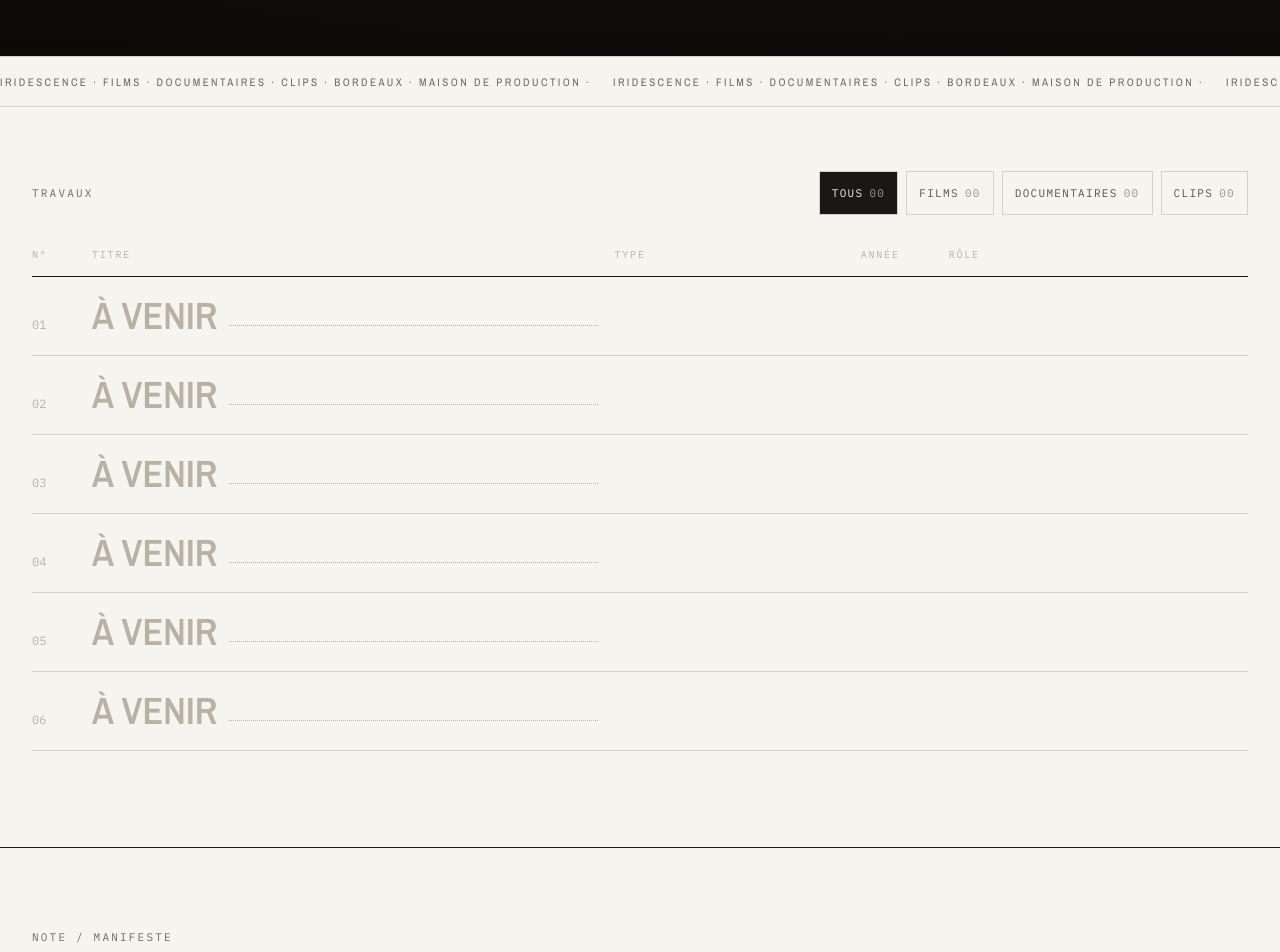
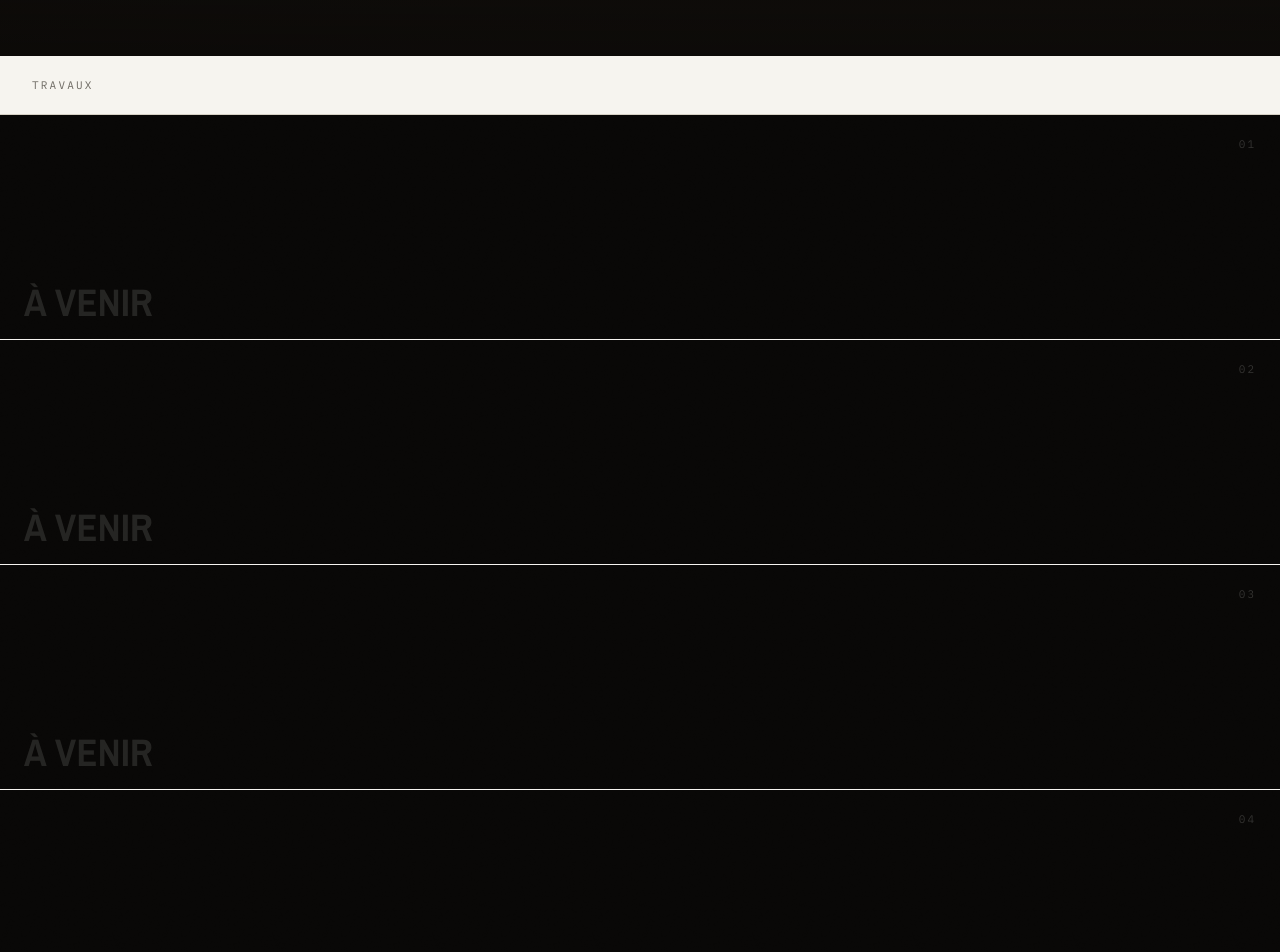
Before and after one commit to NicoBOi/Iridescence, a Next.js app: page / in a window 1280 px wide. Shown: the part 680-1632 px from the top of the page. Built offline with nearby package versions, Linux system fonts and the light colour scheme.

Commit message:
DA overhaul: cinematic frames index, stripped effects to grain only, shorter manifesto

```diff
--- a/app/components/Contact.tsx
+++ b/app/components/Contact.tsx
@@ -53,7 +53,7 @@ export default function Contact() {
 
       <div style={{ borderTop: "1px solid var(--border)" }}>
         {/* Email : clic pour copier (justif : contact sans friction, retour tactile) */}
-        <button data-magnetic onClick={copy} className={`${rowClass} w-full text-left`} style={rowStyle}>
+        <button onClick={copy} className={`${rowClass} w-full text-left`} style={rowStyle}>
           <span className="uppercase" style={{ fontSize: "11px", letterSpacing: "0.14em" }}>
             Email
           </span>
@@ -69,8 +69,7 @@ export default function Contact() {
 
         {links.map(({ label, value, href }) => (
           <a
-            data-magnetic
-            key={label}
+                       key={label}
             href={href}
             target="_blank"
             rel="noopener noreferrer"
--- a/app/components/Generique.tsx
+++ b/app/components/Generique.tsx
@@ -24,7 +24,7 @@ export default function Generique() {
             initial={{ opacity: 0, y: 10 }}
             whileInView={{ opacity: 1, y: 0 }}
             viewport={{ once: true, margin: "-8%" }}
-            transition={{ duration: 0.5, delay: i * 0.08, ease: [0.16, 1, 0.3, 1] }}
+            transition={{ duration: 0.8, delay: i * 0.1, ease: [0.16, 1, 0.3, 1] }}
             className="group grid grid-cols-[40px_1fr] md:grid-cols-[44px_minmax(0,1.6fr)_minmax(0,1fr)_minmax(0,120px)] gap-x-4 gap-y-1 items-baseline py-6"
             style={{ borderBottom: "1px solid var(--border)" }}
           >
--- a/app/components/IndexList.tsx
+++ b/app/components/IndexList.tsx
@@ -1,158 +1,162 @@
 "use client";
 
-import { useState } from "react";
 import Link from "next/link";
 import { motion } from "framer-motion";
-import { projets, Projet, ProjetType } from "@/data/projets";
-import ScrambleText from "./ScrambleText";
-import FilmTrail from "./FilmTrail";
+import { projets } from "@/data/projets";
+import Grain from "./Grain";
 
-const filters: { label: string; match: (t: ProjetType) => boolean }[] = [
-  { label: "Tous", match: () => true },
-  { label: "Films", match: (t) => t === "film" },
-  { label: "Documentaires", match: (t) => t === "documentaire" },
-  { label: "Clips", match: (t) => t === "clip" },
-];
-
-const COLS =
-  "grid-cols-[40px_1fr] md:grid-cols-[44px_minmax(0,2.2fr)_minmax(0,1fr)_72px_minmax(0,1.3fr)]";
-
-function Row({ projet, index }: { projet: Projet; index: number }) {
+function ProjectFrame({ projet, index }: { projet: (typeof projets)[0]; index: number }) {
   return (
     <motion.div
-      initial={{ opacity: 0, y: 8 }}
-      whileInView={{ opacity: 1, y: 0 }}
-      viewport={{ once: true, margin: "-8%" }}
-      transition={{ duration: 0.5, delay: Math.min(index * 0.04, 0.3) }}
+      initial={{ opacity: 0 }}
+      whileInView={{ opacity: 1 }}
+      viewport={{ once: true, margin: "-6%" }}
+      transition={{ duration: 1.2, ease: [0.16, 1, 0.3, 1] }}
     >
       <Link
-        data-magnetic
         href={`/projets/${projet.id}`}
-        className={`group relative grid ${COLS} gap-x-4 gap-y-1 items-baseline py-5 transition-colors duration-300 hover:bg-[var(--ink)] hover:text-[var(--bg)]`}
-        style={{ paddingLeft: "8px", paddingRight: "8px", marginLeft: "-8px", marginRight: "-8px" }}
+        className="group block relative overflow-hidden"
+        style={{ backgroundColor: "#0c0a08", height: "70vh", minHeight: "400px" }}
       >
-        <span style={{ fontSize: "12px", color: "inherit" }}>{String(index + 1).padStart(2, "0")}</span>
-        <span>
-          <span
-            className="font-display uppercase block transition-transform duration-300 group-hover:translate-x-2"
-            style={{ fontWeight: 600, fontSize: "clamp(22px, 3vw, 38px)", lineHeight: 1, letterSpacing: "0.01em" }}
-          >
-            {projet.titre}
-          </span>
-          <span className="md:hidden block uppercase mt-1" style={{ fontSize: "11px", letterSpacing: "0.1em", opacity: 0.7 }}>
-            {projet.type} · {projet.annee} · {projet.role}
-          </span>
+        <Grain opacity={0.12} />
+        {/* Vignette basse pour lisibilité du titre */}
+        <div
+          aria-hidden
+          style={{
+            position: "absolute",
+            inset: 0,
+            background: "linear-gradient(to top, rgba(12,10,8,0.9) 0%, transparent 55%)",
+            zIndex: 1,
+          }}
+        />
+        {/* Numéro */}
+        <span
+          style={{
+            position: "absolute",
+            top: "28px",
+            right: "28px",
+            fontSize: "11px",
+            letterSpacing: "0.18em",
+            color: "rgba(246,244,239,0.4)",
+            zIndex: 2,
+          }}
+        >
+          {String(index + 1).padStart(2, "0")}
         </span>
-        <span className="hidden md:block uppercase" style={{ fontSize: "11px", letterSpacing: "0.1em" }}>
-          {projet.type}
+        {/* Métadonnée type + année */}
+        <span
+          style={{
+            position: "absolute",
+            bottom: "32px",
+            right: "28px",
+            fontSize: "11px",
+            letterSpacing: "0.16em",
+            color: "rgba(246,244,239,0.5)",
+            textTransform: "uppercase",
+            zIndex: 2,
+          }}
+        >
+          {projet.type} · {projet.annee}
         </span>
-        <span className="hidden md:block" style={{ fontSize: "12px" }}>
-          {projet.annee}
+        {/* Titre */}
+        <span
+          className="font-display uppercase block transition-transform duration-700 ease-out group-hover:translate-x-1"
+          style={{
+            position: "absolute",
+            bottom: "24px",
+            left: "28px",
+            fontWeight: 700,
+            fontSize: "clamp(32px, 6vw, 96px)",
+            lineHeight: 0.9,
+            letterSpacing: "0.01em",
+            color: "var(--bg)",
+            zIndex: 2,
+          }}
+        >
+          {projet.titre}
         </span>
-        <span className="hidden md:block uppercase" style={{ fontSize: "11px", letterSpacing: "0.1em" }}>
-          {projet.role}
-        </span>
-        <span
+        {/* Lift au hover */}
+        <div
           aria-hidden
-          className="absolute right-2 top-1/2 -translate-y-1/2 opacity-0 -translate-x-2 group-hover:opacity-100 group-hover:translate-x-0 transition-all duration-300"
-          style={{ fontSize: "16px" }}
-        >
-          &rarr;
-        </span>
+          className="transition-opacity duration-700 opacity-0 group-hover:opacity-100"
+          style={{
+            position: "absolute",
+            inset: 0,
+            background: "rgba(246,244,239,0.03)",
+            zIndex: 1,
+          }}
+        />
       </Link>
     </motion.div>
   );
 }
 
-function PlaceholderRow({ index }: { index: number }) {
+function PlaceholderFrame({ index }: { index: number }) {
   return (
     <div
-      className={`group grid ${COLS} gap-x-4 items-baseline py-5 transition-colors duration-300 hover:bg-[rgba(26,23,20,0.03)]`}
-      style={{ color: "var(--text-faint)", paddingLeft: "8px", paddingRight: "8px", marginLeft: "-8px", marginRight: "-8px" }}
+      className="relative overflow-hidden"
+      style={{ backgroundColor: "#080706", height: "28vh", minHeight: "160px" }}
     >
-      <span style={{ fontSize: "12px" }}>{String(index + 1).padStart(2, "0")}</span>
-      <span className="flex items-baseline gap-3">
-        <span className="font-display uppercase" style={{ fontWeight: 600, fontSize: "clamp(22px, 3vw, 38px)", lineHeight: 1 }}>
-          À venir
-        </span>
-        <span className="leader hidden md:block" />
+      <Grain opacity={0.07} />
+      <span
+        style={{
+          position: "absolute",
+          top: "20px",
+          right: "24px",
+          fontSize: "11px",
+          letterSpacing: "0.18em",
+          color: "rgba(246,244,239,0.18)",
+        }}
+      >
+        {String(index + 1).padStart(2, "0")}
       </span>
-      <span className="hidden md:block" />
-      <span className="hidden md:block" />
-      <span className="hidden md:block" />
+      <span
+        className="font-display uppercase"
+        style={{
+          position: "absolute",
+          bottom: "20px",
+          left: "24px",
+          fontWeight: 700,
+          fontSize: "clamp(20px, 3vw, 48px)",
+          lineHeight: 0.9,
+          letterSpacing: "0.01em",
+          color: "rgba(246,244,239,0.12)",
+        }}
+      >
+        À venir
+      </span>
     </div>
   );
 }
 
 export default function IndexList() {
-  const [active, setActive] = useState(0);
-  const [hover, setHover] = useState<number | null>(null);
-  const filtered = projets.filter((p) => filters[active].match(p.type));
   const hasProjects = projets.length > 0;
-  const count = (i: number) => projets.filter((p) => filters[i].match(p.type)).length;
+  const placeholders = Math.max(0, 5 - projets.length);
 
   return (
-    <section id="travaux" className="px-6 md:px-8 pt-16 pb-24 scroll-mt-20">
-      <div className="flex flex-wrap items-baseline justify-between gap-4 mb-8">
-        <h2 style={{ fontSize: "11px", letterSpacing: "0.2em", color: "var(--text-muted)" }}>
-          <ScrambleText text="TRAVAUX" trigger="view" />
+    <section id="travaux" className="scroll-mt-20">
+      <div
+        className="px-6 md:px-8 py-5"
+        style={{ borderBottom: "1px solid var(--border)" }}
+      >
+        <h2 style={{ fontSize: "11px", letterSpacing: "0.2em", color: "var(--text-muted)", textTransform: "uppercase" }}>
+          Travaux
         </h2>
-        <div className="flex flex-wrap items-center gap-2">
-          {filters.map((f, i) => {
-            const isActive = active === i;
-            const isHover = hover === i;
-            return (
-              <button
-                key={f.label}
-                data-magnetic
-                onClick={() => setActive(i)}
-                onMouseEnter={() => setHover(i)}
-                onMouseLeave={() => setHover(null)}
-                className="uppercase inline-flex items-center min-h-[44px] px-3 transition-colors duration-300"
-                style={{
-                  fontSize: "11px",
-                  letterSpacing: "0.12em",
-                  border: "1px solid var(--border)",
-                  backgroundColor: isActive ? "var(--ink)" : isHover ? "rgba(26,23,20,0.06)" : "transparent",
-                  color: isActive ? "var(--bg)" : isHover ? "var(--ink)" : "var(--text-secondary)",
-                }}
-              >
-                {f.label}
-                <span style={{ opacity: 0.6, marginLeft: "6px" }}>{String(count(i)).padStart(2, "0")}</span>
-              </button>
-            );
-          })}
-        </div>
       </div>
 
-      <div
-        className={`hidden md:grid ${COLS} gap-x-4 uppercase pb-3`}
-        style={{ fontSize: "10px", letterSpacing: "0.18em", color: "var(--text-faint)", borderBottom: "1px solid var(--ink)" }}
-      >
-        <span>Nº</span>
-        <span>Titre</span>
-        <span>Type</span>
-        <span>Année</span>
-        <span>Rôle</span>
+      <div style={{ borderBottom: "1px solid var(--ink)" }}>
+        {hasProjects &&
+          projets.map((p, i) => (
+            <div key={p.id} style={{ borderBottom: "1px solid rgba(246,244,239,0.06)" }}>
+              <ProjectFrame projet={p} index={i} />
+            </div>
+          ))}
+        {Array.from({ length: placeholders }).map((_, i) => (
+          <div key={i} style={{ borderBottom: "1px solid rgba(246,244,239,0.04)" }}>
+            <PlaceholderFrame index={projets.length + i} />
+          </div>
+        ))}
       </div>
-      <div className="md:hidden" style={{ borderTop: "1px solid var(--ink)" }} />
-
-      {/* FilmTrail : cadres pellicule qui surgissent derrière le curseur sur l'index. */}
-      <FilmTrail>
-        <div>
-          {hasProjects
-            ? filtered.map((p, i) => (
-                <div key={p.id} style={{ borderBottom: "1px solid var(--border)" }}>
-                  <Row projet={p} index={i} />
-                </div>
-              ))
-            : [0, 1, 2, 3, 4, 5].map((i) => (
-                <div key={i} style={{ borderBottom: "1px solid var(--border)" }}>
-                  <PlaceholderRow index={i} />
-                </div>
-              ))}
-        </div>
-      </FilmTrail>
     </section>
   );
 }
--- a/app/components/Nav.tsx
+++ b/app/components/Nav.tsx
@@ -50,7 +50,6 @@ export default function Nav() {
         {links.map(({ href, label }) => (
           <li key={href}>
             <Link
-              data-magnetic
               href={href}
               className="group inline-flex items-center min-h-[44px]"
               style={{
--- a/app/components/Note.tsx
+++ b/app/components/Note.tsx
@@ -1,38 +1,28 @@
 "use client";
 
 import { motion } from "framer-motion";
-import ScrambleText from "./ScrambleText";
-
-const manifesto =
-  "Iridescence est une maison de production indépendante basée à Bordeaux. " +
-  "On est cinq, chacun à son poste, avec l’envie de faire des films, des documentaires " +
-  "et des clips qui ont une vraie forme. Pas du contenu, pas du corporate sans idée. " +
-  "On cherche des images fortes, nocturnes, élégantes, parfois sales, toujours pensées. " +
-  "Un endroit pour produire sérieusement, sans lisser ce qui fait la force d’un projet.";
 
 export default function Note() {
   return (
     <section
       id="note"
-      className="px-6 md:px-8 py-20 scroll-mt-20"
+      className="px-6 md:px-8 py-24 scroll-mt-20"
       style={{ borderTop: "1px solid var(--ink)" }}
     >
-      <h2 className="mb-10" style={{ fontSize: "11px", letterSpacing: "0.2em", color: "var(--text-muted)" }}>
-        <ScrambleText text="NOTE / MANIFESTE" trigger="view" />
-      </h2>
       <motion.p
-        initial={{ opacity: 0, y: 12 }}
+        initial={{ opacity: 0, y: 10 }}
         whileInView={{ opacity: 1, y: 0 }}
         viewport={{ once: true, margin: "-12%" }}
-        transition={{ duration: 0.8, ease: [0.16, 1, 0.3, 1] }}
+        transition={{ duration: 1, ease: [0.16, 1, 0.3, 1] }}
         style={{
-          maxWidth: "60ch",
-          fontSize: "clamp(16px, 1.8vw, 24px)",
+          maxWidth: "52ch",
+          fontSize: "clamp(16px, 1.8vw, 22px)",
           lineHeight: 1.75,
           color: "var(--text-primary)",
         }}
       >
-        {manifesto}
+        On est cinq, chacun à son poste. On fait des films, des documentaires et des clips
+        qui ont une vraie forme. Images fortes, nocturnes, toujours pensées.
       </motion.p>
     </section>
   );
--- a/app/layout.tsx
+++ b/app/layout.tsx
@@ -3,8 +3,6 @@ import "./globals.css";
 import MotionProvider from "./components/MotionProvider";
 import Nav from "./components/Nav";
 import Footer from "./components/Footer";
-import ScrollProgress from "./components/ScrollProgress";
-import MagneticCursor from "./components/MagneticCursor";
 
 export const metadata: Metadata = {
   metadataBase: new URL("https://iridescence-ten.vercel.app"),
@@ -25,8 +23,6 @@ export default function RootLayout({
   return (
     <html lang="fr" className="h-full">
       <body className="min-h-full">
-        <MagneticCursor />
-        <ScrollProgress />
         <Nav />
         <MotionProvider>{children}</MotionProvider>
         <Footer />
--- a/app/page.tsx
+++ b/app/page.tsx
@@ -3,13 +3,11 @@ import IndexList from "./components/IndexList";
 import Note from "./components/Note";
 import Generique from "./components/Generique";
 import Contact from "./components/Contact";
-import VelocityMarquee from "./components/VelocityMarquee";
 
 export default function Home() {
   return (
     <main>
       <Masthead />
-      <VelocityMarquee />
       <IndexList />
       <Note />
       <Generique />
```
